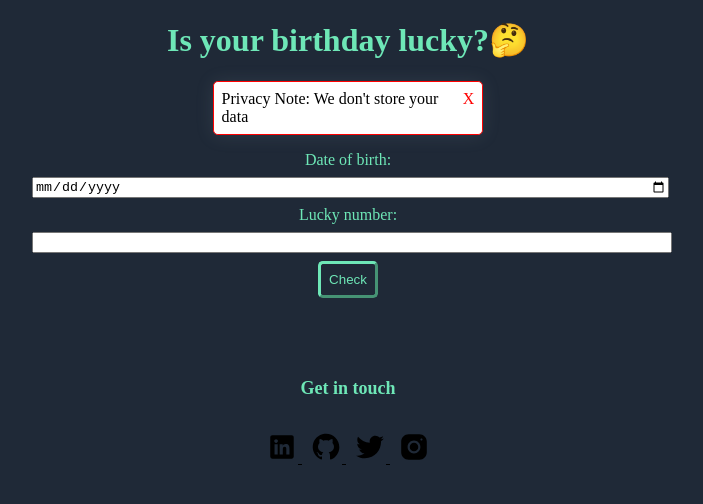
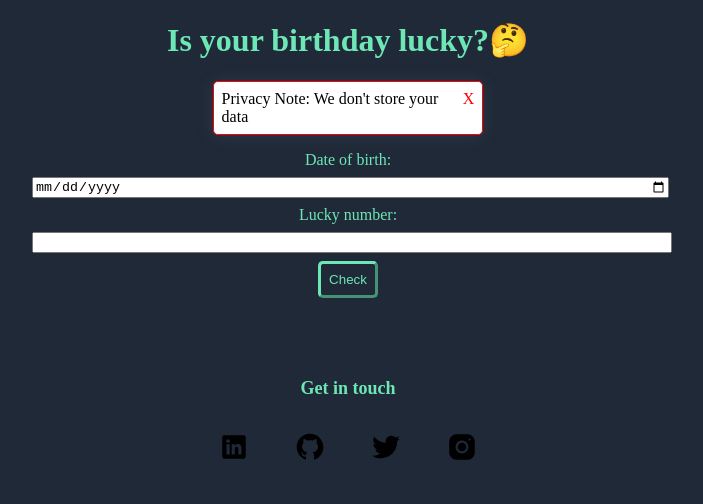
Before and after one commit to UshaGururaj/is-your-birthday-lucky, a plain HTML site: page index.html in a window 1280 px wide. Shown: the whole page, without its empty margins (292-995 px from the left). Drawn offline with Linux system fonts and the light colour scheme.

Commit message:
fix : added some styling

```diff
--- a/styles.css
+++ b/styles.css
@@ -54,6 +54,13 @@ label{
     display: inline;
     padding: 0.25rem;
 }
+
+.link {
+    text-decoration: none;
+    padding: 0.5rem 1rem;
+    box-sizing: border-box;
+}
+
 .footer{
     padding:2rem 0rem;
     text-align: center;
```
